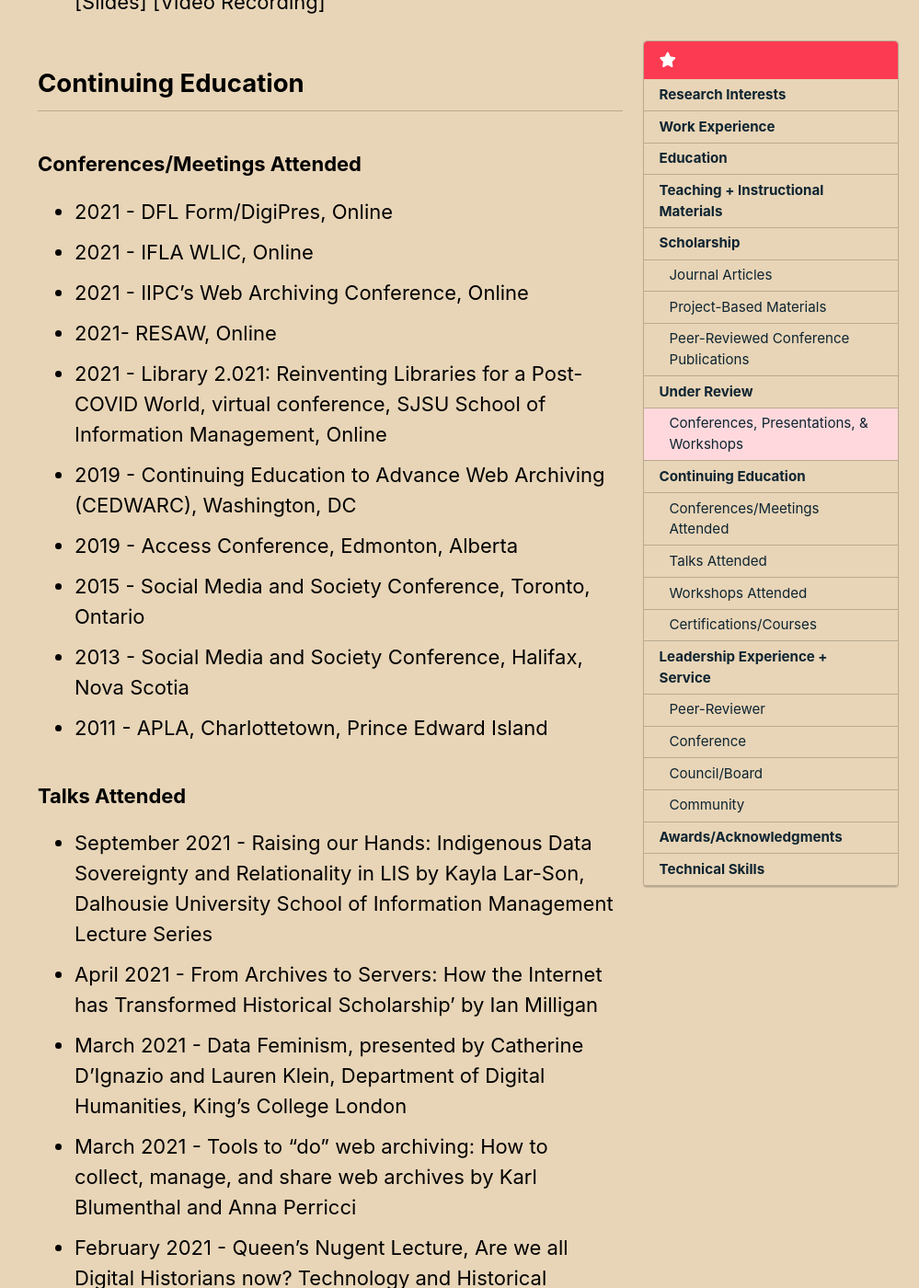
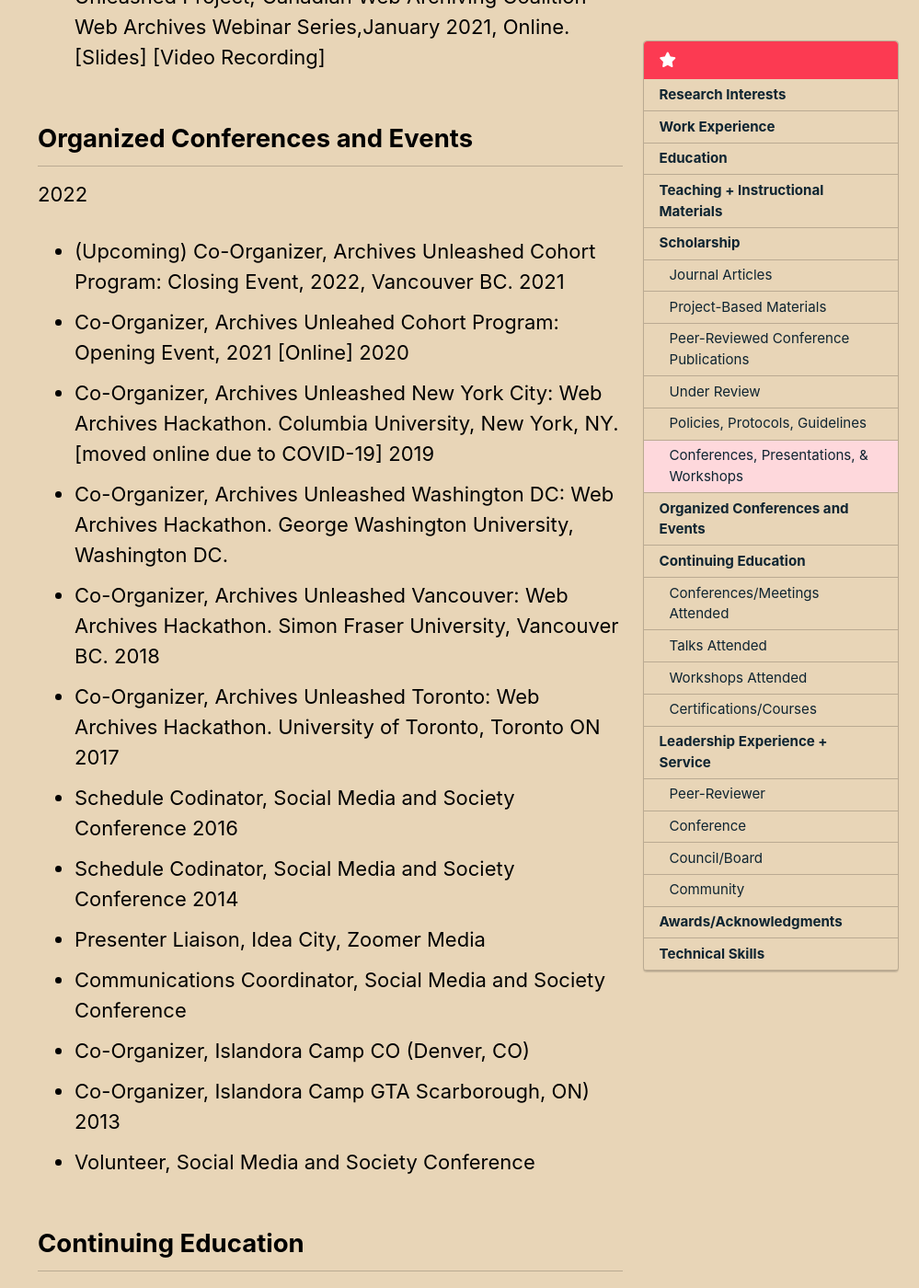
Before and after one commit to SamFritz/sfritzhold.github.io, a Jekyll site: the page built from _pages/cv.md, in a window 1280 px wide and 1400 px high, scrolled down 12999 px. Shown: the whole window at 92% size, without its empty margins (281-1280 px from the left). Built offline with Jekyll 4.4.1, drawn with Linux system fonts in a browser that asks for light colours; cached includes are drawn as plain includes; nearby versions of some CDN libraries; some of the changed text lies outside the part shown.

Commit message:
Update cv.md
updating CV a bit more

```diff
--- a/_pages/cv.md
+++ b/_pages/cv.md
@@ -153,7 +153,6 @@
 3. Fritz, S., Milligan, I., Ruest, N. and Lin, J. (2020). **[Building community at distance: a datathon during COVID-19](https://www.emerald.com/insight/content/doi/10.1108/DLP-04-2020-0024/full/html)**, Digital Library Perspectives, Vol. 36 No. 4, pp. 415-428. https://doi.org/10.1108/DLP-04-2020-0024
 4. J Pringle, S Fritz. (2019). **[The university brand and social media: Using data analytics to assess brand authenticity](https://scholar.google.ca/scholar?oi=bibs&cluster=721511020968969415&btnI=1&hl=en)**. Journal of Marketing for Higher Education
 
-
 ### Project-Based Materials
 1. Archives Unleashed. 2021. “Analyzing Web Archives with the Archives Unleashed Project.” November 2021. [Video Tutorial] [Slides (PDF)]
 2. Archives Unleashed. 2020. “Archives Unleashed Community Report (2017–2020).” [PDF]
@@ -186,10 +185,36 @@
 5. Samantha Fritz. “Web Archives: A Doorway to Access and Usability.” Access Conference, September 2019, Edmonton, Alberta. [Slides]
 6. Samantha Fritz, “Web Archives with the Archives Unleashed Project,"Canadian Web Archiving Coalition Web Archives Webinar Series,January 2021, Online. [Slides] [Video Recording]
 
+Organized Conferences and Events
+---
+2022
+* (Upcoming) Co-Organizer, Archives Unleashed Cohort Program: Closing Event, 2022, Vancouver BC.
+2021
+* Co-Organizer, Archives Unleahed Cohort Program: Opening Event, 2021 [Online]
+2020
+* Co-Organizer, Archives Unleashed New York City: Web Archives Hackathon. Columbia University, New York, NY.  [moved online due to COVID-19]
+2019
+* Co-Organizer, Archives Unleashed Washington DC: Web Archives Hackathon. George Washington University, Washington DC.
+* Co-Organizer,  Archives Unleashed Vancouver: Web Archives Hackathon. Simon Fraser University, Vancouver BC.
+2018
+* Co-Organizer,  Archives Unleashed Toronto: Web Archives Hackathon. University of Toronto, Toronto ON
+2017
+* Schedule Codinator, Social Media and Society Conference
+2016
+* Schedule Codinator, Social Media and Society Conference
+2014
+* Presenter Liaison, Idea City, Zoomer Media
+* Communications Coordinator, Social Media and Society Conference
+* Co-Organizer, Islandora Camp CO (Denver, CO)
+* Co-Organizer, Islandora Camp GTA Scarborough, ON)
+2013
+* Volunteer, Social Media and Society Conference
+
 Continuing Education
 ---
 
 ### Conferences/Meetings Attended
+
 * 2021 - DFL Form/DigiPres, Online
 * 2021 - IFLA WLIC, Online
 * 2021 - IIPC’s Web Archiving Conference, Online
```
Also changed, not shown: other parts of _pages/cv.md (+19 -34 lines).
